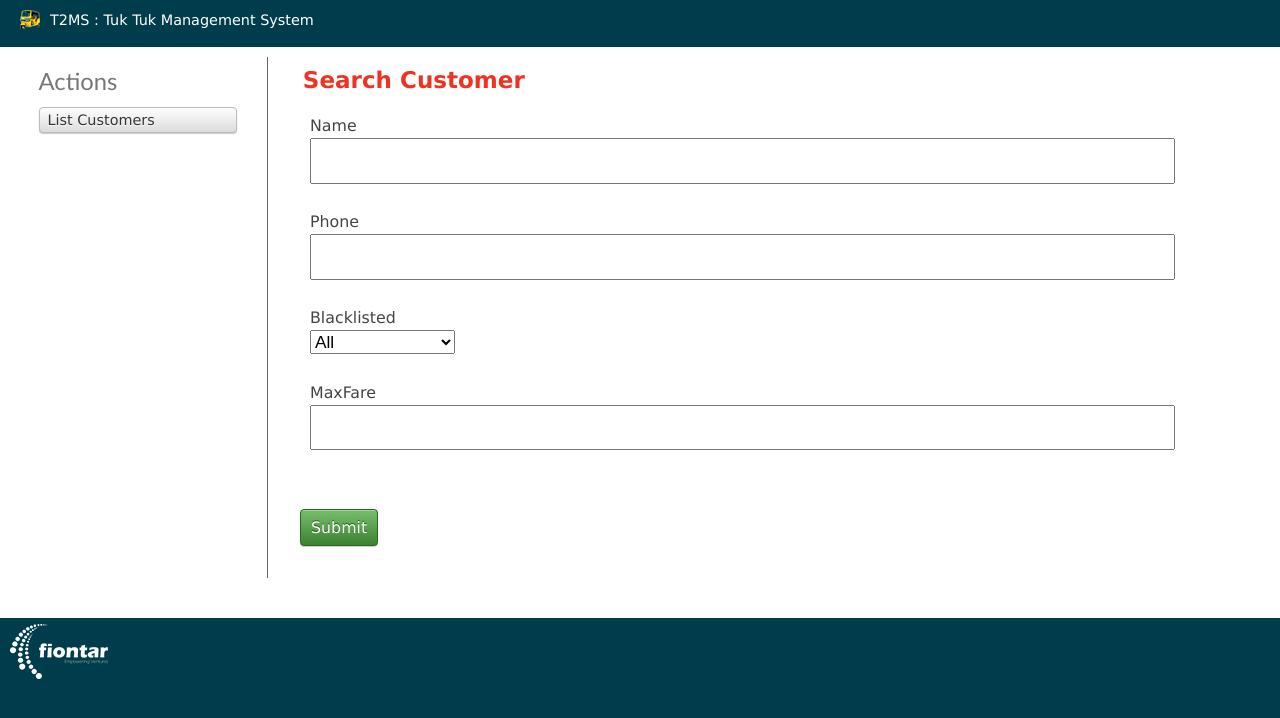
After one commit to gitter-badger/T2MS, a CakePHP app: the page made by app/View/Customers/search.ctp in a window 1280 px wide. The commit adds this page. Shown: the top 718 px of the page. Run offline with PHP 8.4 and a stand-in for CakePHP, Linux system fonts and the light colour scheme; the template is opened without the code that fills it, so the values that code supplies are empty; form fields are guessed from the names that the template uses; some libraries are stand-ins or nearby versions.

Commit message:
Search Customer

```diff
--- a/app/View/Customers/index.ctp
+++ b/app/View/Customers/index.ctp
@@ -42,5 +42,6 @@
 	<h3><?php echo __('Actions'); ?></h3>
 	<ul>
 		<li><?php echo $this->Html->link(__('New Customer'), array('action' => 'add')); ?></li>
+		<li><?php echo $this->Html->link(__('Search Customer'), array('action' => 'search')); ?></li>
 	</ul>
 </div>
--- /dev/null
+++ b/app/View/Customers/search.ctp
@@ -0,0 +1,21 @@
+<div class="customers form">
+<?php echo $this->Form->create('Customer', array('action'=>'index','type'=>'get')); ?>
+	<fieldset>
+		<legend><?php echo __('Search Customer'); ?></legend>
+	<?php
+		$search=array(2=>'All',1=>'Only Blacklisted',0=>'Not Blacklisted');
+		echo $this->Form->input('name', array('rows'=>1,'required'=>false));
+		echo $this->Form->input('phone', array('required'=>false));
+		echo $this->Form->input('blacklisted', array('options'=>$search, 'required'=>false));
+		echo $this->Form->input('maxFare', array('required'=>false));
+	?>
+	</fieldset>
+<?php echo $this->Form->end(__('Submit')); ?>
+</div>
+<div class="actions">
+	<h3><?php echo __('Actions'); ?></h3>
+	<ul>
+
+		<li><?php echo $this->Html->link(__('List Customers'), array('action' => 'index')); ?></li>
+	</ul>
+</div>
```
Also changed, not shown: app/Controller/CustomersController.php (+35 -1 lines).
